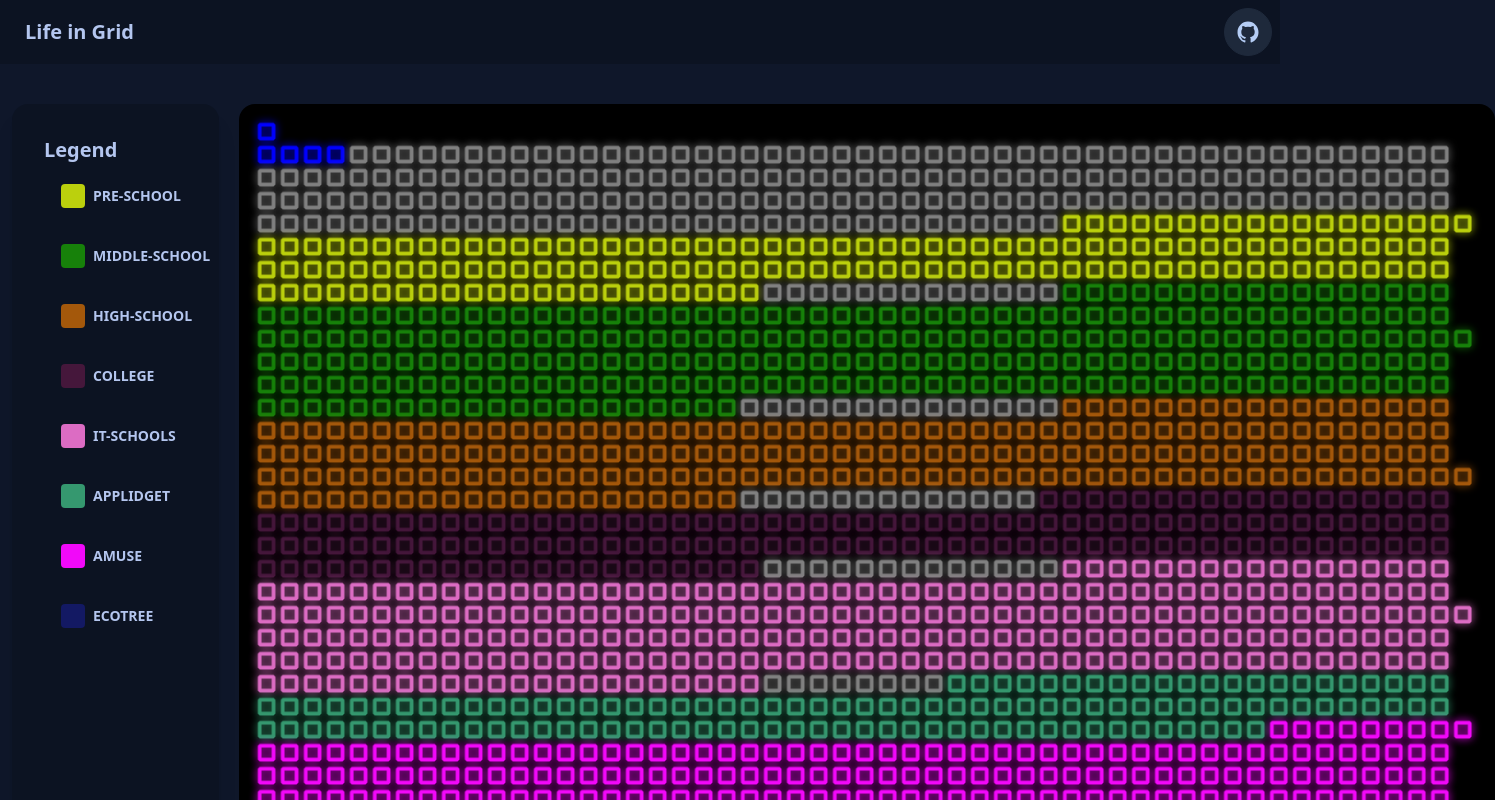
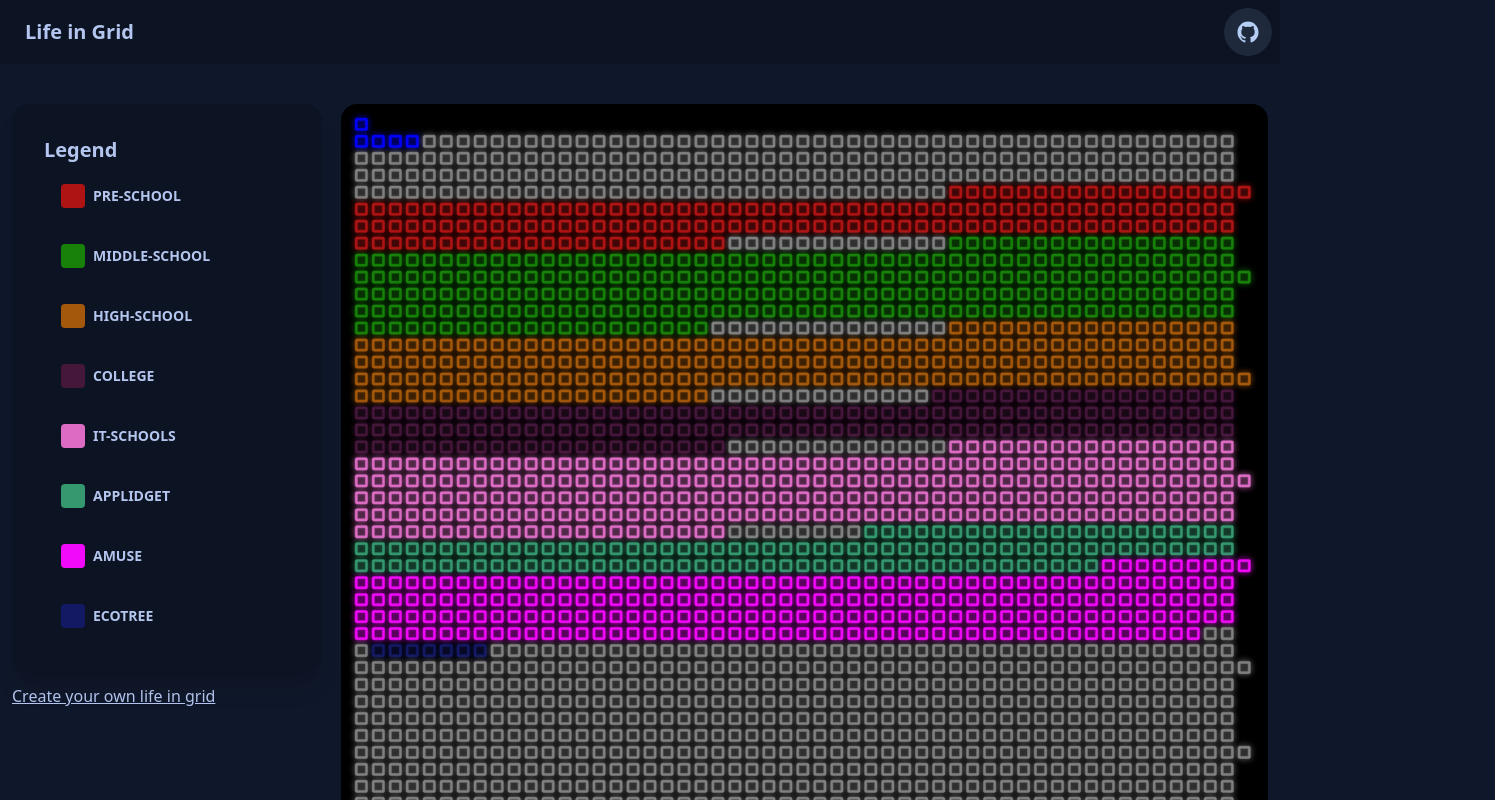
Before and after one commit to guillaume-gomez/life-in-grid, a React (Create React App) app: page / in a window 1280 px wide. Shown: the top 800 px of the page, 1495 px wide, since content can reach past the window. Built offline with nearby package versions, Linux system fonts and the light colour scheme.

Commit message:
custom parse url string

```diff
--- a/src/LifeInGridView.tsx
+++ b/src/LifeInGridView.tsx
@@ -1,10 +1,14 @@
-import React, { useState } from 'react';
+import React, { useState, useEffect } from 'react';
+import { useSearchParams, Link } from "react-router-dom";
 import LifeGridCanvas from "./LifeGridCanvas";
 import Legend from "./Legend";
 
+import { parseArrayKey, is2dimArrayKey } from "./queryStringHelper";
+import { Period } from "./interfaces";
+
 const deathAge = 80;
-const periods = [
-  { name: "pre-school", color: "#bbd00d", start: new Date("1995-09-01"), end: new Date("1998-06-01") },
+const myPeriods : Period[] = [
+  { name: "pre-school", color: "#af1414", start: new Date("1995-09-01"), end: new Date("1998-06-01") },
   { name: "middle-school", color: "#17810a", start: new Date("1998-09-01"), end: new Date("2003-06-01") },
   { name: "high-school", color: "#a4580b", start: new Date("2003-09-01"), end: new Date("2007-06-01") },
   { name: "college", color: "#45173b", start: new Date("2007-09-01"), end: new Date("2010-06-01") },
@@ -16,9 +20,43 @@ const periods = [
 
 function LifeInGridView() {
   // february is 1 for month number.
-  const [birthday] = useState<Date>(new Date(1992, 1, 2));
+  const [birthday, setBirthday] = useState<Date>(new Date(1992, 1, 2));
+  const [periods, setPeriods] = useState<Period[]>(myPeriods);
   const [forecastDeath] = useState<Date>(new Date(1992 + deathAge, 1, 2));
   const [selectedPeriod, setSelectedPeriod] = useState<string>("");
+  const [params] = useSearchParams();
+
+  useEffect(() => {
+    const periodLength = params.get("period-length");
+    if(!periodLength) {
+      return;
+    }
+    const periodsArray : Period[] = Array(parseInt(periodLength)).fill(0).map((_val , index) => {
+      return { name: index.toString(), color: "#131963", start: new Date(), end: new Date() }
+    })
+    let queryStringObject : any = { birthday: "", periods: periodsArray };
+    for(let pair of Array.from(params.entries())) {
+      if(is2dimArrayKey(pair[0])) {
+        const [key, index, field] = parseArrayKey(pair[0]);
+        queryStringObject[key][index][field] = pair[1];
+      } else {
+        queryStringObject[pair[0]] = pair[1];
+      }
+    }
+
+    setBirthday(new Date(queryStringObject.birthday));
+    setPeriods(queryStringObject.periods.map((period: any)=>sanitizePeriodPayload(period)));
+    console.log("fdjkfdj")
+  }, [params])
+
+  function sanitizePeriodPayload(payloadPeriod: any ) : Period {
+    return {
+      name: payloadPeriod.name,
+      color: payloadPeriod.color,
+      start: new Date(payloadPeriod.start),
+      end: new Date(payloadPeriod.end),
+    }
+  }
 
   function selectedPeriodCallback(periodName: string) {
     if(selectedPeriod === periodName) {
@@ -30,8 +68,22 @@ function LifeInGridView() {
 
   return (
     <div className="flex flex-col md:flex-row gap-5">
-        <Legend selectedPeriod={selectedPeriod} selectedPeriodCallback={selectedPeriodCallback} periods={periods} />
-        <LifeGridCanvas deathDate={forecastDeath} birthdayDate={birthday} periods={periods} selectedPeriod={selectedPeriod} />
+        <div className="md:w-3/12 flex flex-col gap-3">
+          <Legend
+            selectedPeriod={selectedPeriod}
+            selectedPeriodCallback={selectedPeriodCallback}
+            periods={periods}
+          />
+          <Link to="/create" className="link">Create your own life in grid</Link>
+        </div>
+        <div className="md:w-9/12">
+          <LifeGridCanvas
+            deathDate={forecastDeath}
+            birthdayDate={birthday}
+            periods={periods}
+            selectedPeriod={selectedPeriod}
+          />
+        </div>
     </div>
   );
 }
--- /dev/null
+++ b/src/queryStringHelper.ts
@@ -0,0 +1,14 @@
+const regex = /(.*)\[(.*)\]\[(.*)\]/
+
+export function is2dimArrayKey(keyObj: string) : boolean {
+    return !!keyObj.match(regex);
+}
+
+export function parseArrayKey(keyObj: string) : [string, string, string] {
+    const result = keyObj.match(regex);
+    if(!result) {
+        return ["", "", ""];
+    }
+    const [_string, key, index, field] = result;
+    return [key, index, field];
+}
```
